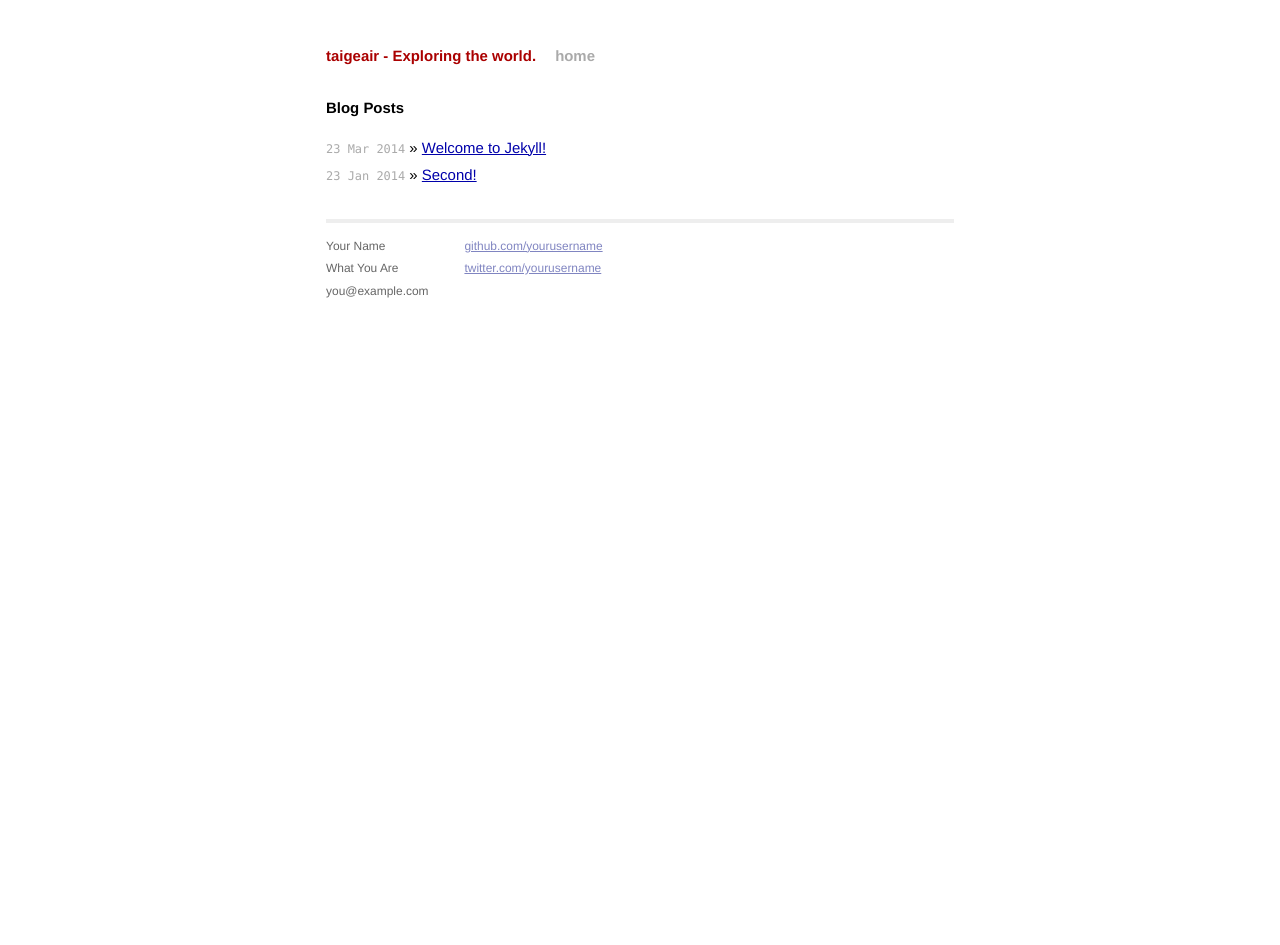
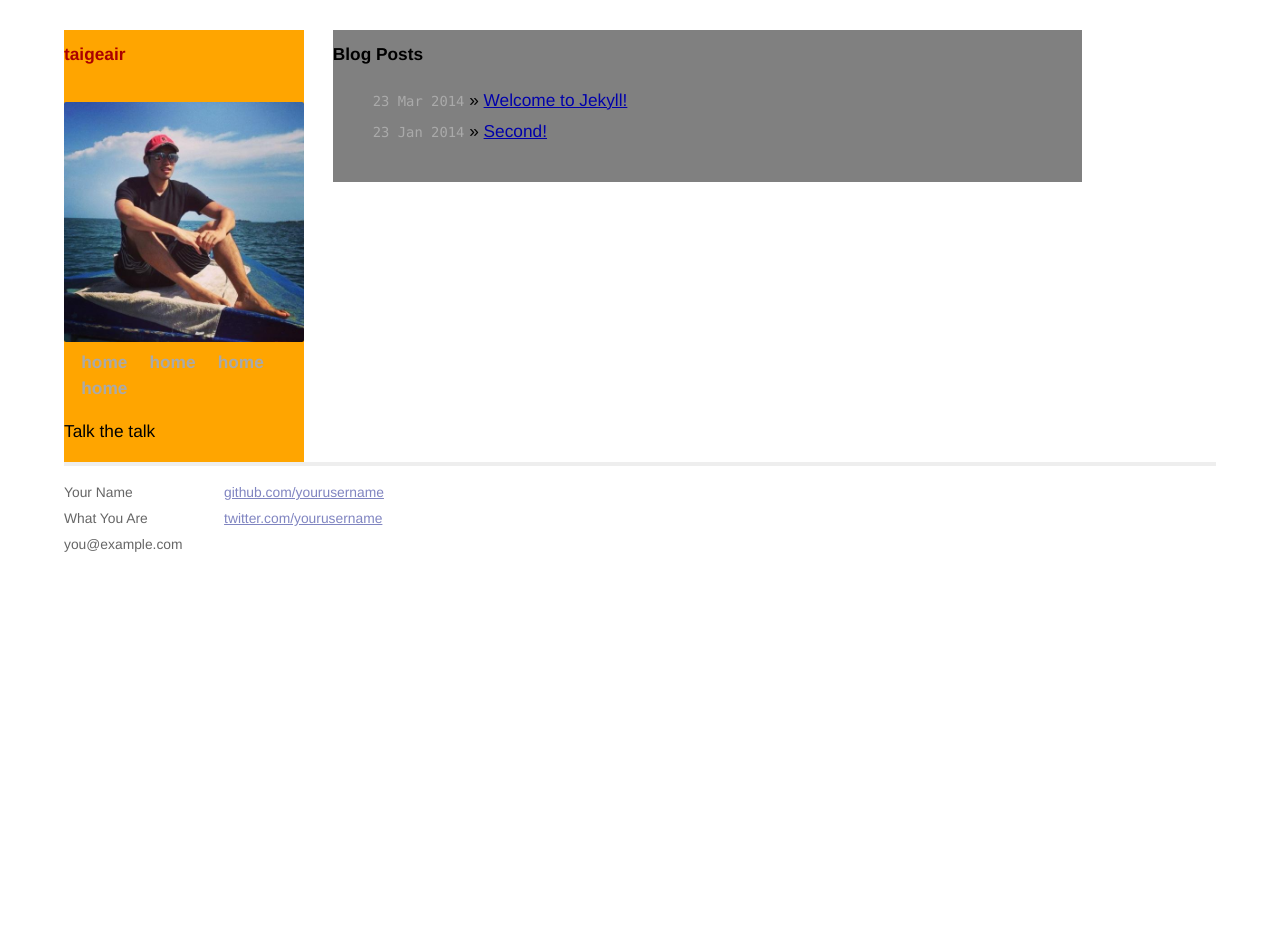
Before and after one commit to lojewski/taigeair.github.io, a Jekyll site: the page built from index.html, in a window 1280 px wide. Built offline with Jekyll 4.4.1, drawn with Linux system fonts in a browser that asks for light colours; Markdown is read by kramdown in place of the engine named in the settings.

Commit message:
added first bit of CSS

```diff
--- a/_config.yml
+++ b/_config.yml
@@ -1,4 +1,7 @@
-name: taigeair - Exploring the world.
+name: taigeair
+description: Exploring the world
+author: Taige Zhang
+analytics: X
 markdown: redcarpet
 pygments: true
 permalink: /:title
--- a/_layouts/default.html
+++ b/_layouts/default.html
@@ -18,11 +18,24 @@
         <div class="site">
           <div class="header">
             <h1 class="title"><a href="/">{{ site.name }}</a></h1>
+            <div class="bio-top">
+            <img id="me" src="/assets/taigeair.jpg" />
+            </div>
+
+            <div class="bio-bottom">
             <a class="extra" href="/">home</a>
+            <a class="extra" href="/">home</a>
+            <a class="extra" href="/">home</a>
+            <a class="extra" href="/">home</a>
+            </div>
+            <div class="bio-bottom">
+            </div>
+            <p>Talk the talk</p>
+
           </div>
-
-          {{ content }}
-
+          <div class="main">
+            {{ content }}
+          </div>
           <div class="footer">
             <div class="contact">
               <p>
--- a/css/main.css
+++ b/css/main.css
@@ -6,17 +6,17 @@
 
 /* Global Reset */
 * {
-  margin: 0;
-  padding: 0;
 }
 
 html, body { height: 100%; }
 
 body {
   background-color: #FFF;
-  font: 13.34px Helvetica, Arial, sans-serif;
-  font-size: small;
-  text-align: center;
+  width: 100%;
+  font: 13.3px Helvetica, Arial, sans-serif;
+  text-align: left;
+  margin : 0 auto;
+  padding : 0;
 }
 
 h1, h2, h3, h4, h5, h6 {
@@ -56,12 +56,32 @@ a:visited { color: #a0a; }
 /*****************************************************************************/
 
 .site {
-  font-size: 115%;
-  text-align: justify;
-  width: 42em;
-  margin: 3em auto 2em;
+  font-size: 1.3em;
+  text-align: left;
+  width: 90%;
+  margin: 30px 5%;
   line-height: 1.5em;
 }
+
+.header {
+  position: relative;
+  float:left;
+  width: 20%;
+  min-width: 240px;
+  margin-right: 2.5%;
+  background-color:orange;
+  overflow: hidden;
+}
+
+.main {
+  position: relative;
+  float: left;
+  width: 65%;
+  //min-width: 400px;
+  background-color: grey;
+}
+
+
 
 .header a {
   font-weight: bold;
@@ -95,6 +115,7 @@ a:visited { color: #a0a; }
 }
 
 .footer {
+  clear: left;
   font-size: 80%;
   color: #666;
   border-top: 4px solid #eee;
@@ -120,6 +141,7 @@ a:visited { color: #a0a; }
 .footer .rss img {
   border: 0;
 }
+
 
 /*****************************************************************************/
 /*
@@ -158,3 +180,32 @@ a:visited { color: #a0a; }
 .post pre.terminal code {
   background-color: #333;
 }
+
+
+
+
+#me{
+  width: 100%;
+  border-radius: 2px;
+}
+
+/*****************************************************************************/
+/*
+/* Responsive
+/*
+/*****************************************************************************/
+
+@media only screen and (max-width: 820px) {
+  .main, .header {
+    width:100%;
+  }
+
+  .bio-top {
+    height: 295px;
+    overflow: hidden;
+    width: auto;
+  }
+  .bio-bottom{
+    margin-top:-25px;
+  }
+}
```
Also changed, not shown: assets/taigeair.jpg (added).
